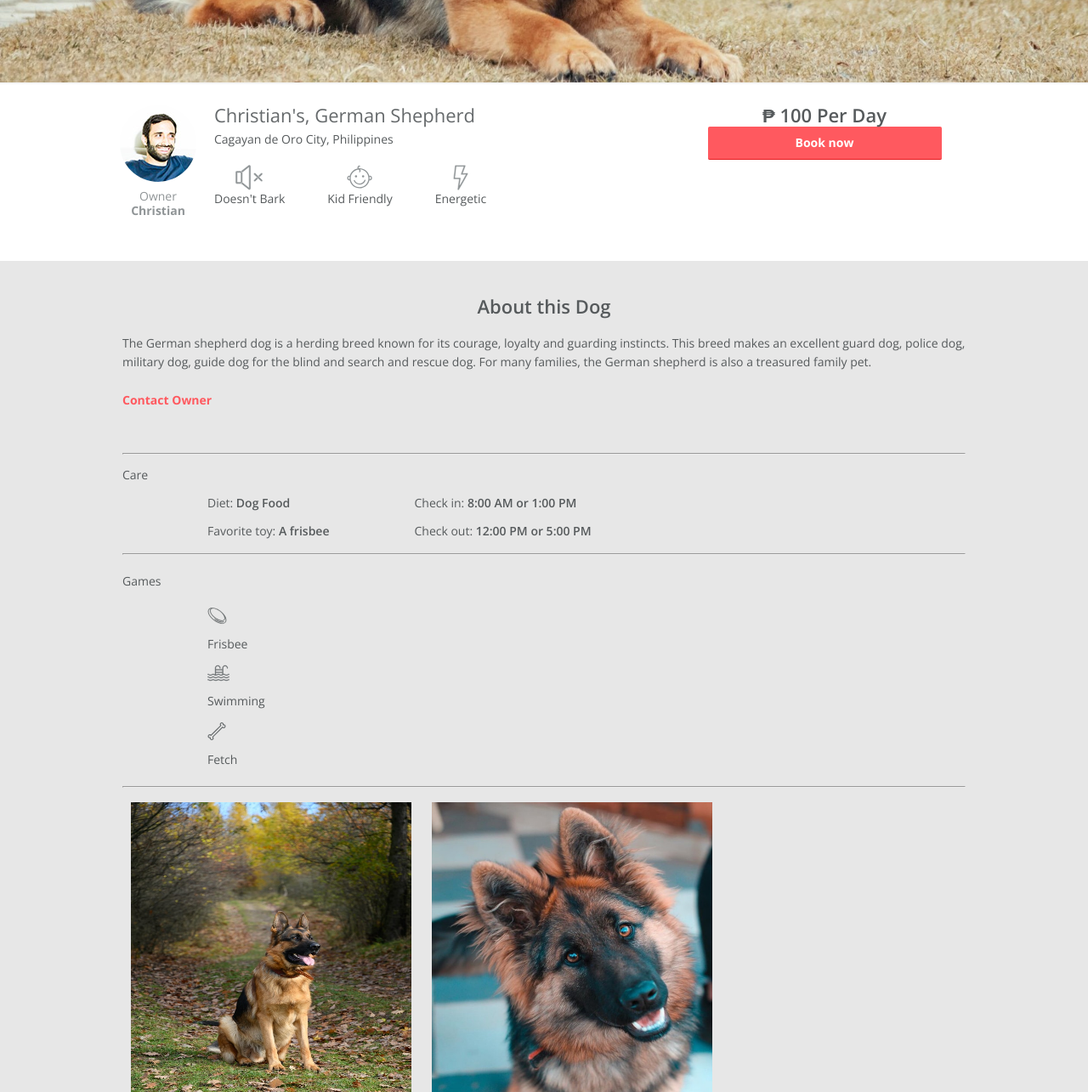
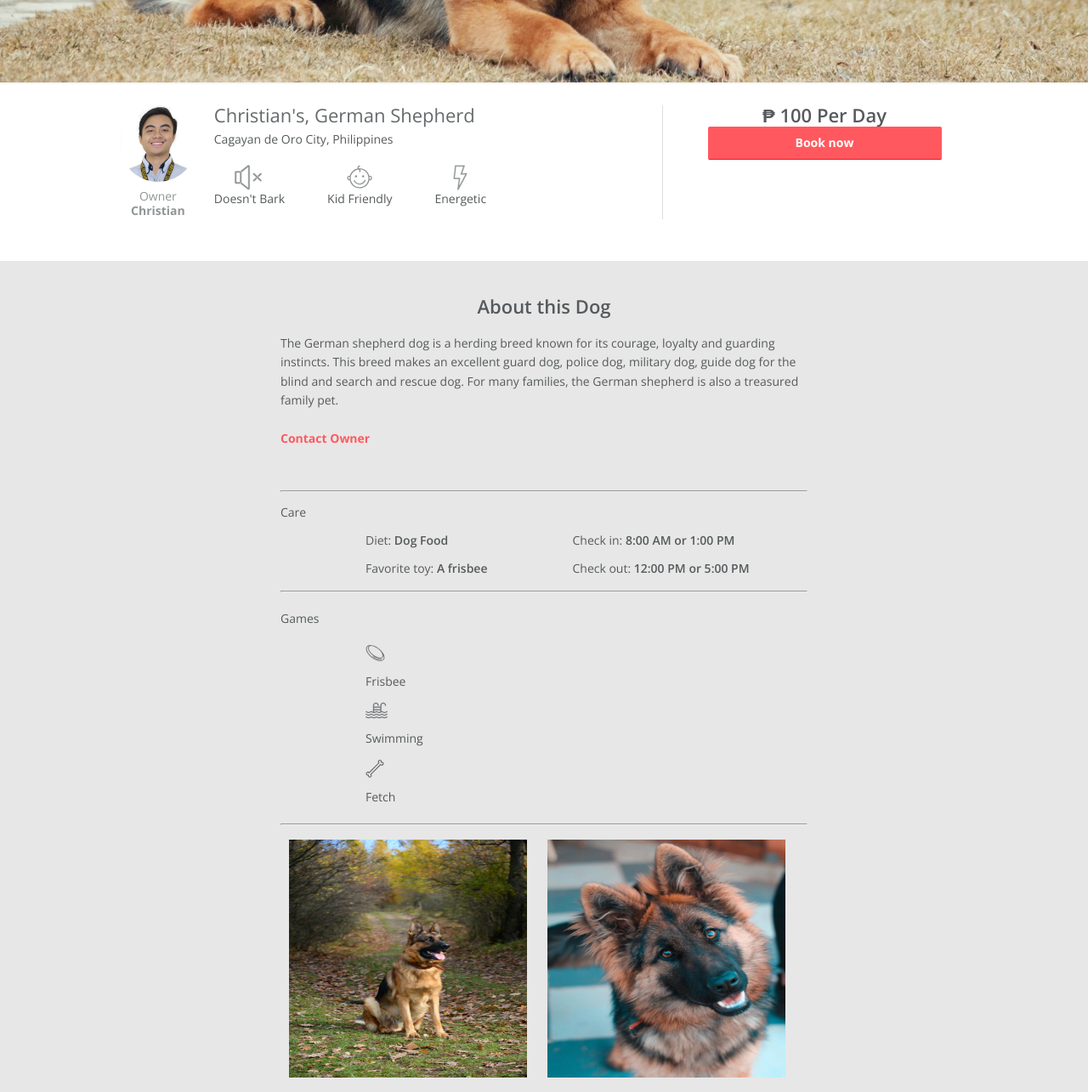
Before and after one commit to GinoongFlores/aircnc-onemonth-project, a plain HTML site: page index.html in a window 1280 px wide. Shown: the part 580-1865 px from the top of the page at 85% size. Drawn offline with nearby package versions, Linux system fonts and the light colour scheme.

Commit message:
netlify launch 1st attempt

```diff
--- a/css/style.css
+++ b/css/style.css
@@ -43,6 +43,11 @@ strong {
   padding: 25px;
 }
 
+.bd-white .profile {
+  width: 660px;
+  border-right: 1px solid #dce0e0;
+}
+
 .bd-white h1 {
   margin-bottom: 0.3125rem;
 }
@@ -54,7 +59,9 @@ strong {
 .owner-details img {
   border-radius: 50%;
   margin-bottom: 0.5rem;
+  width: 90px;
 }
+
 
 h2.relationship,
 h2.name {
@@ -124,7 +131,7 @@ header .logo-img {
 
 .about p.about-dog {
   line-height: 1.6;
-  margin-bottom: 	3.125rem;
+  margin-bottom: 3.125rem;
 }
 
 .about h2 {
@@ -140,16 +147,18 @@ span.highlight {
 
 .contact {
   font-weight: 800;
-  color:rgb(255, 89, 95);
+  color: rgb(255, 89, 95);
 }
 
-.care > p, .games > p {
+.care>p,
+.games>p {
   margin-top: 10px;
   line-height: 3;
 }
 
 
-.care p, .games-thing {
+.care p,
+.games-thing {
   line-height: 2;
 }
 
@@ -178,6 +187,12 @@ span.highlight {
   transform: scale(1.05);
 }
 
+.photos img {
+  width: 100%;
+  display: block;
+  margin-bottom: 0.5rem;
+}
+
 
 
 
@@ -188,9 +203,11 @@ span.highlight {
 
   }
 
-  p.about-dog, .care, .games {
-   width: 80%;
-   margin: 0 auto;
+  p.about-dog,
+  .care,
+  .games {
+    width: 50%;
+    margin: 0 auto;
   }
 
   .column {
@@ -239,8 +256,8 @@ span.highlight {
     margin: 0.1875rem auto 0.1875rem;
   }
 
-  .push > p {
-   margin: 5px 0;
+  .push>p {
+    margin: 5px 0;
   }
 
   .push {
@@ -252,19 +269,20 @@ span.highlight {
   }
 
   hr {
-    width: 80%;
+    width: 50%;
   }
 
   .photos {
-    width: 80%;
+    width: 50%;
     margin: 0 auto;
   }
 
   .photos img {
-    width: 350px;
-    height: 400px;
+    width: 300px;
+    height: 300px;
     transition: 1s;
     padding: 10px;
+    display: inline-block;
   }
 
   .photos img:hover {
--- a/index.html
+++ b/index.html
@@ -26,7 +26,7 @@
   <div class="container">
     <div class="profile column">
       <div class="owner-details column">
-        <img src="images/chris-castiglione.png" alt="owner">
+        <img src="images/Flores-ID.png" class="round" alt="owner">
         <h2 class="relationship">Owner</h2>
         <h2 class="name">Christian</h2>
       </div> <!-- owner-details -->
@@ -63,13 +63,13 @@
 </section> <!-- End of bd-white -->
 
 
-<section class="clearfix about column">
+<section class="clearfix about">
   <h2>About this Dog</h2>
   <p class="about-dog">The German shepherd dog is a herding breed known for its courage, loyalty and guarding instincts.
     This breed makes an excellent guard dog, police dog, military dog, guide dog for the blind and search and rescue
     dog. For many families, the German shepherd is also a treasured family pet.
     <br>
-    <br> <span class="contact">Contact Owner</span>
+    <br> <a href="mailto:florespaul161@gmail.com"><span class="contact">Contact Owner</span></a>
   </p>
 
   <hr />
@@ -81,11 +81,13 @@
       <p>Diet: <span class="highlight">Dog Food</span></p>
       <p>Favorite toy: <span class="highlight">A frisbee</span></p>
     </div>
+
     <div class="column push">
       <p>Check in: <span class="highlight">8:00 AM or 1:00 PM</span></p>
       <p>Check out: <span class="highlight"> 12:00 PM or 5:00 PM</span></p>
     </div>
-  </div>
+
+  </div> <!-- End of Care -->
 
   <hr />
 
@@ -115,6 +117,7 @@
   <hr />
 
   <div class="photos">
+
     <a href="images/german-1.jpg" data-alt="Doggo" data-title="Doggo" data-lightbox="dogs-gallery">
       <img src="./images/german-1.jpg" alt="dog 1">
     </a>
@@ -124,17 +127,16 @@
     <a href="images/german-3.jpg" data-lightbox="dogs-gallery">
       <img src="./images/german-3.jpg" alt="dog 3">
     </a>
+
     <a href="images/german-4.jpg" data-lightbox="dogs-gallery">
       <img src="./images/german-4.jpg" alt="dog 3">
     </a>
+  </div>
 
-
-  </div>
 
 </section>
 
 
-<hr />
 
 </body>
 
```
Also changed, not shown: images/Flores-ID.png (added).
